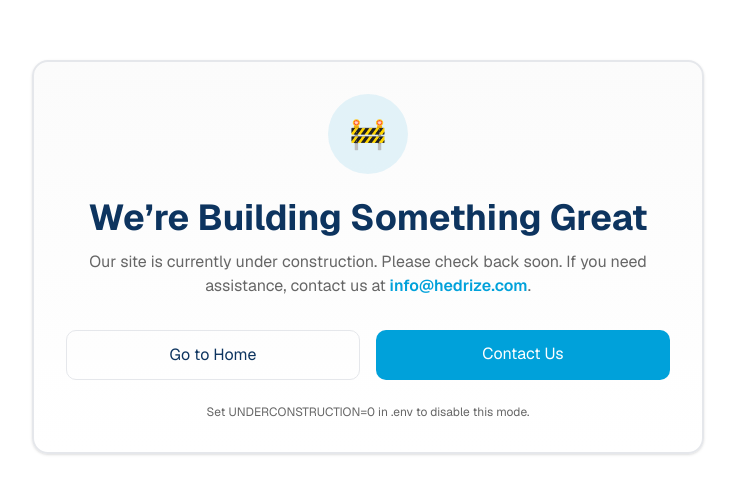
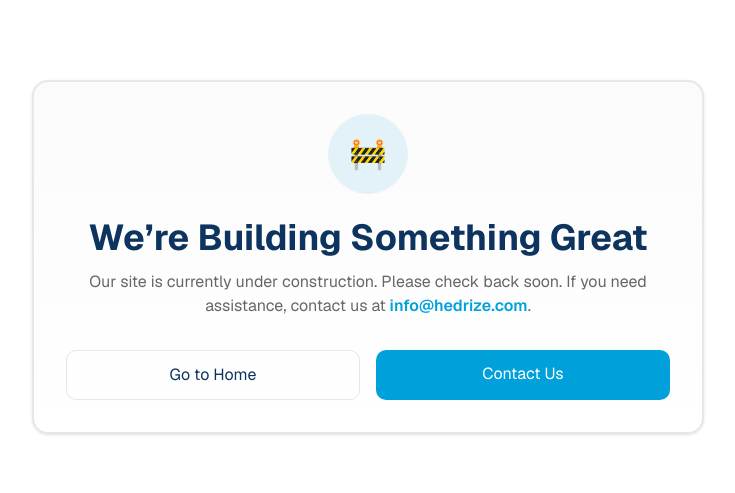
Before and after one commit to hedrizetalent2-boop/web-hedrize, a Next.js app: page /under-construction in a window 1280 px wide. Shown: the part 143-636 px from the top of the page, without its empty margins (272-1007 px from the left). Built offline with nearby package versions, Linux system fonts and the light colour scheme.

Commit message:
Set UNDERCONSTRUCTION

```diff
--- a/app/under-construction/page.tsx
+++ b/app/under-construction/page.tsx
@@ -18,7 +18,7 @@ export default function UnderConstruction() {
             Contact Us
           </a>
         </div>
-        <p className="mt-6 text-xs text-muted-foreground">Set UNDERCONSTRUCTION=0 in .env to disable this mode.</p>
+        {/*<p className="mt-6 text-xs text-muted-foreground">Set UNDERCONSTRUCTION=0 in .env to disable this mode.</p>*/}
       </div>
     </main>
   )
```
